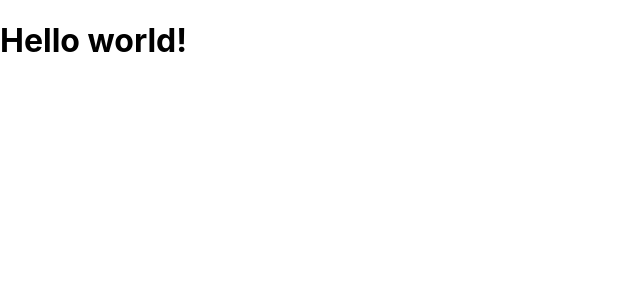
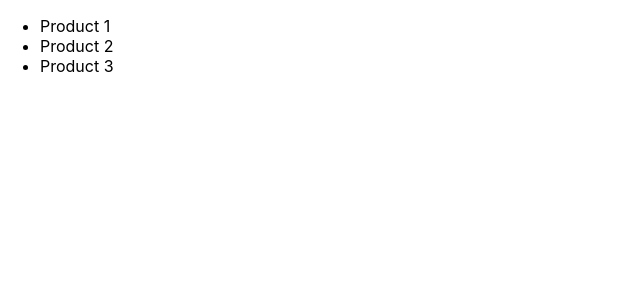
Before and after one commit to syedaqib125/nextjs-page-rendering-and-data-fetching, a Next.js app: page / in a window 1280 px wide. Shown: the top 300 px of the page, without its empty margins (0-640 px from the left). Built offline with nearby package versions, Linux system fonts and the light colour scheme.

Commit message:
getStaticProps startup

```diff
--- /dev/null
+++ b/data/dummy-backend.json
@@ -0,0 +1,19 @@
+{
+  "products": [
+    {
+      "id": "p1",
+      "title": "Product 1",
+      "description": "This is product 1"
+    },
+    {
+      "id": "p2",
+      "title": "Product 2",
+      "description": "This is product 2"
+    },
+    {
+      "id": "p3",
+      "title": "Product 3",
+      "description": "This is product 3"
+    }
+  ]
+}
--- a/pages/index.js
+++ b/pages/index.js
@@ -1,9 +1,27 @@
-import { Fragment } from 'react'
+import { Fragment } from "react";
+import fs from "fs/promises";
+import path from "path";
 
-export default function Home() {
+export default function Home(props) {
+  const { products } = props;
   return (
-   <Fragment>
-    <h1>Hello world!</h1>
-   </Fragment>
-  )
+    <Fragment>
+      <ul>
+        {products.map((product) => {
+          return <li key={product.id}>{product.title}</li>;
+        })}
+      </ul>
+    </Fragment>
+  );
 }
+
+export const getStaticProps = async () => {
+  const filePath = path.join(process.cwd(), "data", "dummy-backend.json");
+  const jsonData = await fs.readFile(filePath);
+  const data = JSON.parse(jsonData);
+  return {
+    props: {
+      products: data.products,
+    },
+  };
+};
```
